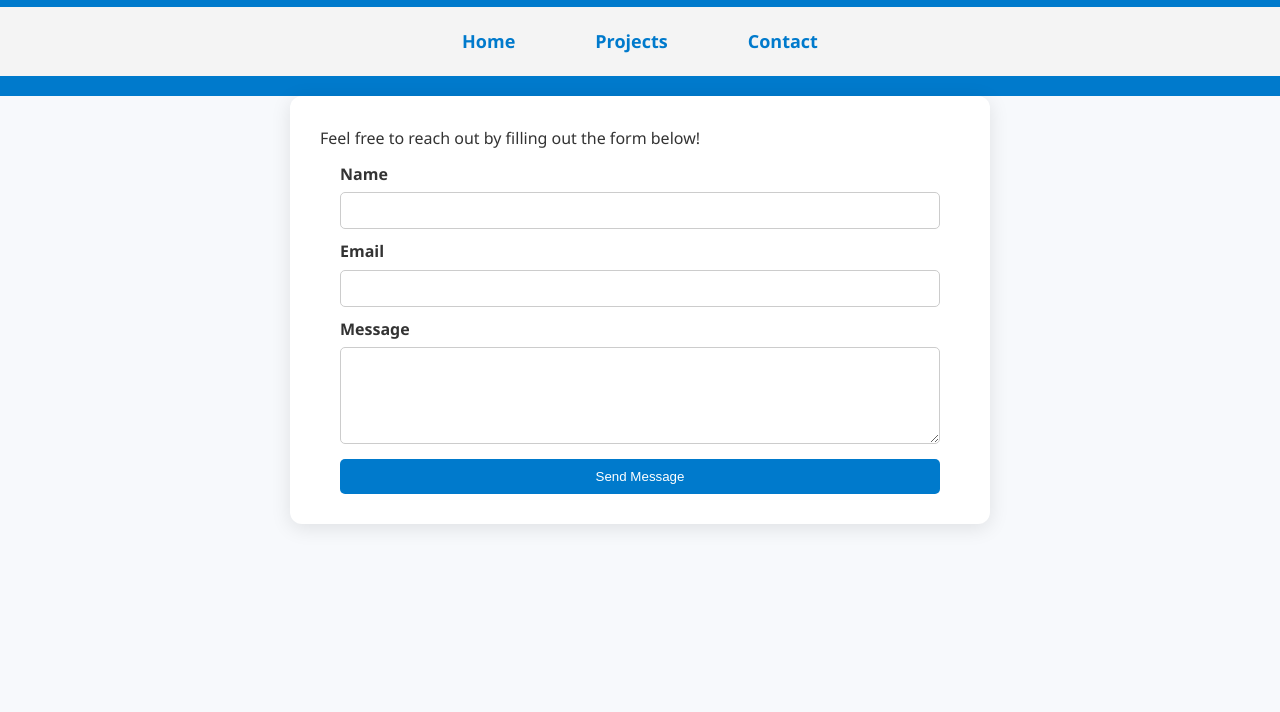
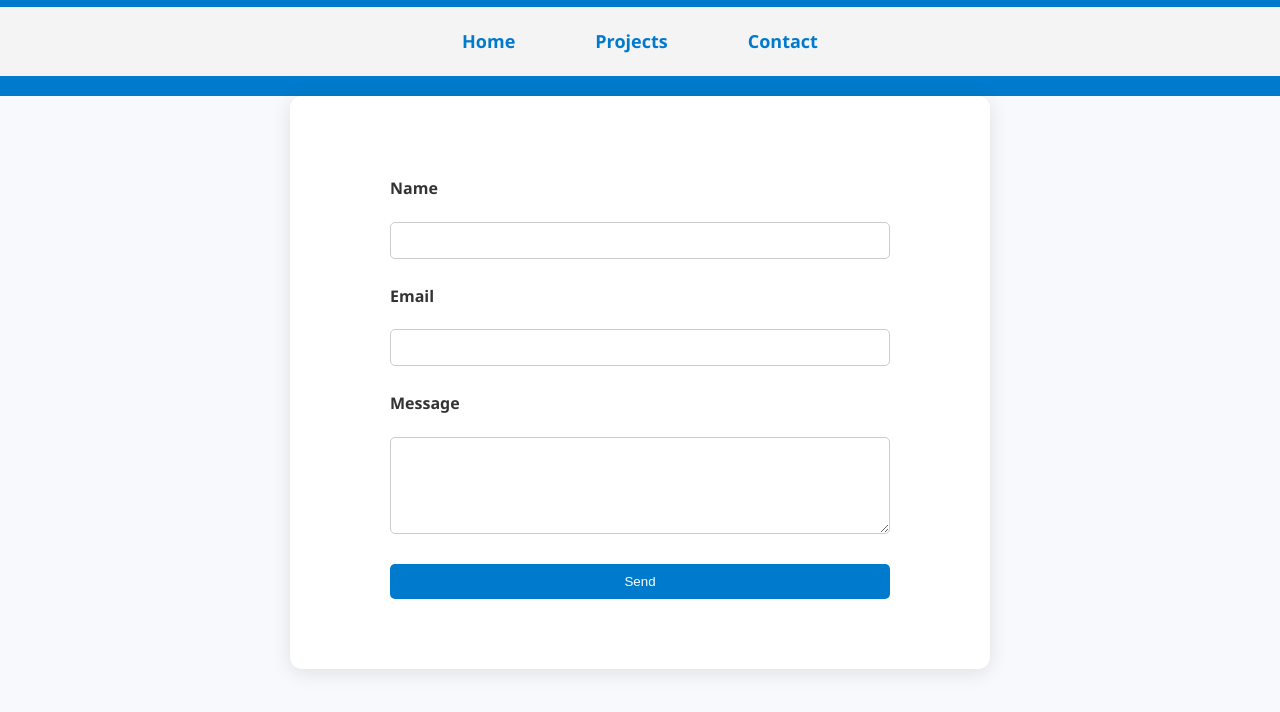
Before and after one commit to Spicylemon07/about-me, a plain HTML site: page contact.html in a window 1280 px wide. Shown: the part 74-786 px from the top of the page. Drawn offline with Linux system fonts and the light colour scheme.

Commit message:
Add files via upload

```diff
--- a/contact.html
+++ b/contact.html
@@ -2,10 +2,9 @@
 <html lang="en">
 <head>
   <meta charset="UTF-8" />
-  <meta name="viewport" content="width=device-width, initial-scale=1.0"/>
-  <title>Contact Me</title>
+  <meta name="viewport" content="width=device-width, initial-scale=1.0" />
+  <title>Contact | Adriane Ramo</title>
   <link rel="stylesheet" href="style.css" />
-  <link rel="icon" type="image/x-icon" href="favicon.ico" />
 </head>
 <body>
   <header>
@@ -18,19 +17,17 @@
   </header>
 
   <div class="container">
-    <p>Feel free to reach out by filling out the form below!</p>
-
-    <form action="https://formspree.io/f/xkgryjog" method="POST">
+    <form action="https://formspree.io/f/mvgajwlj" method="POST">
       <label for="name">Name</label>
-      <input type="text" id="name" name="name" required />
+      <input type="text" name="name" id="name" required>
 
       <label for="email">Email</label>
-      <input type="email" id="email" name="_replyto" required />
+      <input type="email" name="_replyto" id="email" required>
 
       <label for="message">Message</label>
-      <textarea id="message" name="message" rows="5" required></textarea>
+      <textarea name="message" id="message" rows="5" required></textarea>
 
-      <button type="submit">Send Message</button>
+      <button type="submit">Send</button>
     </form>
   </div>
 </body>
--- a/style.css
+++ b/style.css
@@ -584,3 +584,29 @@ nav a {
   color: #007acc;
   font-weight: bold;
 }
+form {
+  max-width: 500px;
+  margin: 40px auto;
+  display: flex;
+  flex-direction: column;
+  gap: 15px;
+}
+
+input, textarea {
+  padding: 10px;
+  border: 1px solid #ccc;
+  border-radius: 5px;
+}
+
+button {
+  background-color: #007acc;
+  color: white;
+  padding: 10px;
+  border: none;
+  border-radius: 5px;
+  cursor: pointer;
+}
+
+button:hover {
+  background-color: #005fa3;
+}
```
